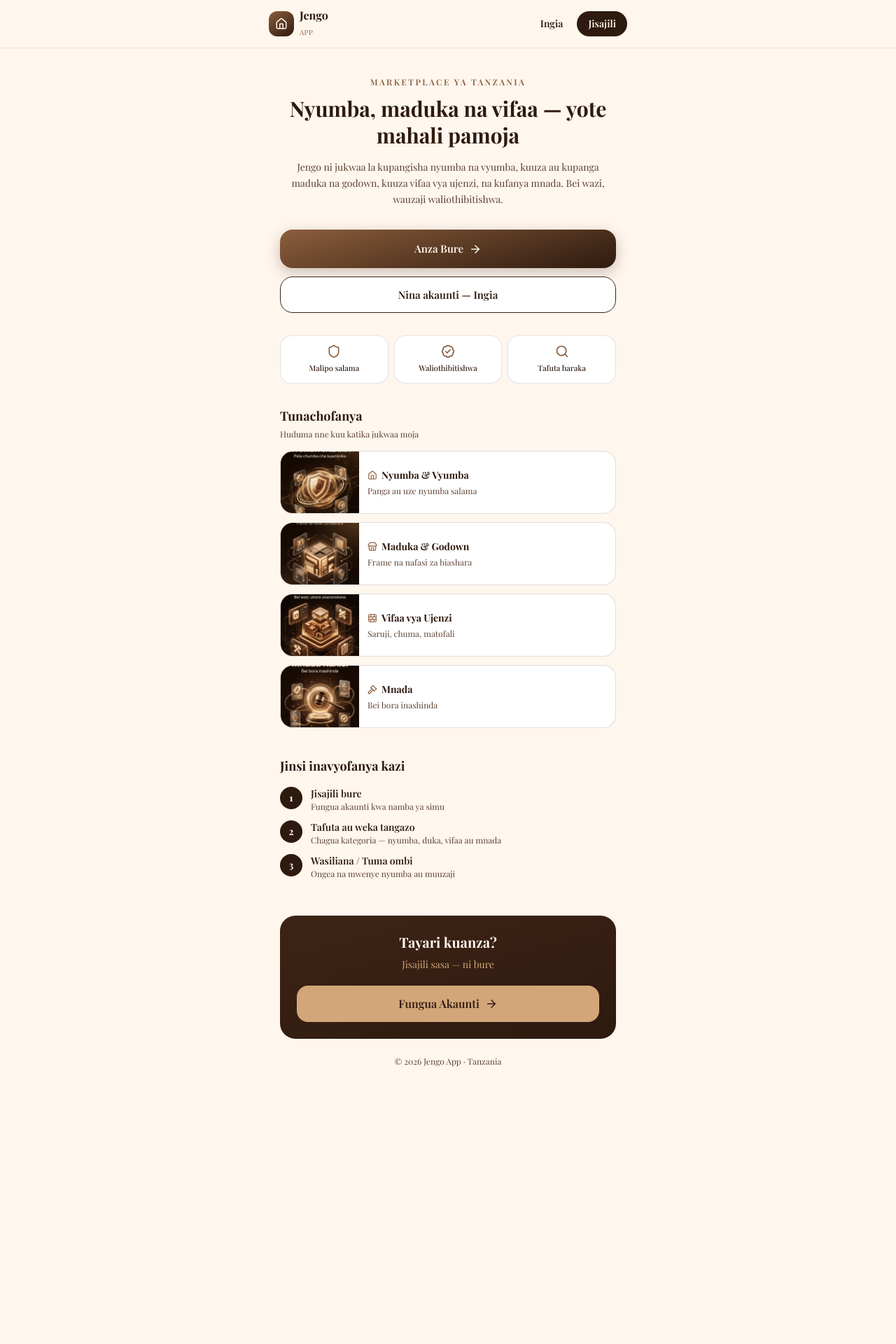
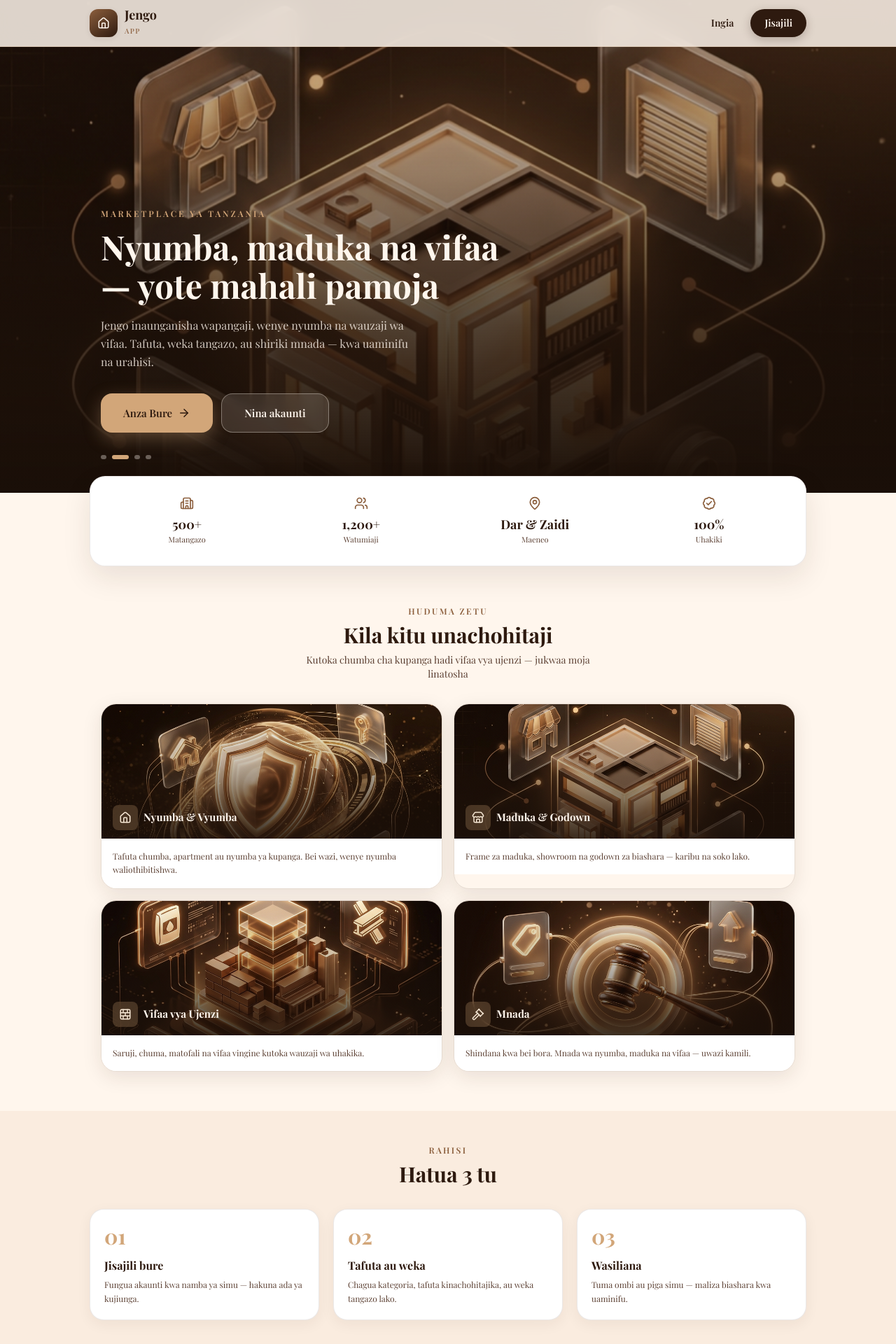
Before and after one commit to xrayssad/Jengo, a Next.js app in the folder frontend/: page / in a window 1280 px wide. Shown: the top 1920 px of the page at 70% size. Before the commit the page ends 1572 px from the top, so only its background shows below. Built offline with nearby package versions, Linux system fonts and the light colour scheme; a web font is replaced by a local one.

Commit message:
Premium landing page with hero slideshow, depth, transitions

```diff
--- a/frontend/src/app/page.tsx
+++ b/frontend/src/app/page.tsx
@@ -1,120 +1,365 @@
 "use client";
 
+import { useEffect, useState } from "react";
 import Link from "next/link";
 import Image from "next/image";
-import { Home, Store, BrickWall, Gavel, ArrowRight, Shield, BadgeCheck, Search } from "lucide-react";
+import {
+  Home, Store, BrickWall, Gavel, ArrowRight, Shield,
+  BadgeCheck, Search, MapPin, Users, Building2, ChevronRight
+} from "lucide-react";
 
-const features = [
-  { icon: Home, title: "Nyumba & Vyumba", desc: "Panga au uze nyumba salama", img: "/poster_nyumba_salama.png" },
-  { icon: Store, title: "Maduka & Godown", desc: "Frame na nafasi za biashara", img: "/poster_maduka_godown.png" },
-  { icon: BrickWall, title: "Vifaa vya Ujenzi", desc: "Saruji, chuma, matofali", img: "/poster_vifaa_ujenzi.png" },
-  { icon: Gavel, title: "Mnada", desc: "Bei bora inashinda", img: "/poster_mnada_rahisi.png" },
+const heroSlides = [
+  { img: "/poster_nyumba_salama.png", label: "Nyumba Salama" },
+  { img: "/poster_maduka_godown.png", label: "Maduka & Godown" },
+  { img: "/poster_vifaa_ujenzi.png", label: "Vifaa vya Ujenzi" },
+  { img: "/poster_mnada_rahisi.png", label: "Mnada Rahisi" },
+];
+
+const services = [
+  {
+    icon: Home,
+    title: "Nyumba & Vyumba",
+    desc: "Tafuta chumba, apartment au nyumba ya kupanga. Bei wazi, wenye nyumba waliothibitishwa.",
+    img: "/poster_nyumba_salama.png",
+    href: "/register",
+  },
+  {
+    icon: Store,
+    title: "Maduka & Godown",
+    desc: "Frame za maduka, showroom na godown za biashara — karibu na soko lako.",
+    img: "/poster_maduka_godown.png",
+    href: "/register",
+  },
+  {
+    icon: BrickWall,
+    title: "Vifaa vya Ujenzi",
+    desc: "Saruji, chuma, matofali na vifaa vingine kutoka wauzaji wa uhakika.",
+    img: "/poster_vifaa_ujenzi.png",
+    href: "/register",
+  },
+  {
+    icon: Gavel,
+    title: "Mnada",
+    desc: "Shindana kwa bei bora. Mnada wa nyumba, maduka na vifaa — uwazi kamili.",
+    img: "/poster_mnada_rahisi.png",
+    href: "/register",
+  },
+];
+
+const stats = [
+  { icon: Building2, value: "500+", label: "Matangazo" },
+  { icon: Users, value: "1,200+", label: "Watumiaji" },
+  { icon: MapPin, value: "Dar & Zaidi", label: "Maeneo" },
+  { icon: BadgeCheck, value: "100%", label: "Uhakiki" },
 ];
 
 export default function LandingPage() {
+  const [slide, setSlide] = useState(0);
+  const [mounted, setMounted] = useState(false);
+
+  useEffect(() => {
+    setMounted(true);
+    const t = setInterval(() => setSlide((s) => (s + 1) % heroSlides.length), 5000);
+    return () => clearInterval(t);
+  }, []);
+
   return (
-    <main className="min-h-screen" style={{ backgroundColor: "#FFF6ED" }}>
-      <header className="sticky top-0 z-30 px-4 py-3 glass" style={{ borderBottom: "1px solid rgba(210,166,121,0.3)" }}>
-        <div className="max-w-lg mx-auto flex items-center justify-between">
-          <div className="flex items-center gap-2">
-            <div className="w-9 h-9 rounded-xl flex items-center justify-center" style={{ background: "linear-gradient(145deg, #8B5E3C, #2E1A0F)" }}>
+    <main className="min-h-screen overflow-x-hidden" style={{ backgroundColor: "#FFF6ED" }}>
+      {/* ===== HEADER ===== */}
+      <header
+        className="fixed top-0 left-0 right-0 z-50 px-4 py-3 transition-all duration-300"
+        style={{
+          backgroundColor: "rgba(255,246,237,0.85)",
+          backdropFilter: "blur(16px)",
+          borderBottom: "1px solid rgba(210,166,121,0.25)",
+        }}
+      >
+        <div className="max-w-5xl mx-auto flex items-center justify-between">
+          <div className="flex items-center gap-2.5">
+            <div
+              className="w-10 h-10 rounded-xl flex items-center justify-center shadow-warm-sm"
+              style={{ background: "linear-gradient(145deg, #8B5E3C, #2E1A0F)" }}
+            >
               <Home size={18} color="#FFF6ED" strokeWidth={2} />
             </div>
             <div>
-              <span className="font-bold text-base block leading-tight" style={{ color: "#2E1A0F" }}>Jengo</span>
-              <span className="text-[10px] tracking-wider uppercase" style={{ color: "#8B5E3C" }}>App</span>
+              <span className="font-bold text-lg block leading-none" style={{ color: "#2E1A0F" }}>Jengo</span>
+              <span className="text-[10px] tracking-[0.15em] uppercase font-medium" style={{ color: "#8B5E3C" }}>App</span>
             </div>
           </div>
           <div className="flex items-center gap-2">
-            <Link href="/login" className="text-sm font-semibold px-3 py-2" style={{ color: "#2E1A0F" }}>Ingia</Link>
-            <Link href="/register" className="text-sm font-semibold px-4 py-2 rounded-full" style={{ backgroundColor: "#2E1A0F", color: "#FFF6ED" }}>Jisajili</Link>
+            <Link
+              href="/login"
+              className="text-sm font-semibold px-4 py-2 rounded-full transition-all duration-200 hover:opacity-80"
+              style={{ color: "#2E1A0F" }}
+            >
+              Ingia
+            </Link>
+            <Link
+              href="/register"
+              className="text-sm font-semibold px-5 py-2.5 rounded-full transition-all duration-200 hover:scale-[1.03] active:scale-[0.97]"
+              style={{ backgroundColor: "#2E1A0F", color: "#FFF6ED", boxShadow: "0 4px 14px rgba(46,26,15,0.25)" }}
+            >
+              Jisajili
+            </Link>
           </div>
         </div>
       </header>
 
-      <section className="px-4 pt-10 pb-8 max-w-lg mx-auto text-center">
-        <p className="text-xs font-semibold tracking-[0.2em] uppercase mb-3" style={{ color: "#8B5E3C" }}>Marketplace ya Tanzania</p>
-        <h1 className="text-3xl font-bold leading-tight mb-4" style={{ color: "#2E1A0F" }}>
+      {/* ===== HERO ===== */}
+      <section className="relative pt-20 pb-0 min-h-[88vh] flex flex-col justify-end overflow-hidden">
+        {/* Background slides */}
+        <div className="absolute inset-0">
+          {heroSlides.map((s, i) => (
+            <div
+              key={s.img}
+              className="absolute inset-0 transition-opacity duration-[1200ms] ease-out"
+              style={{ opacity: slide === i ? 1 : 0 }}
+            >
+              <Image
+                src={s.img}
+                alt={s.label}
+                fill
+                className="object-cover"
+                style={{
+                  transform: slide === i ? "scale(1.08)" : "scale(1)",
+                  transition: slide === i ? "transform 5s ease-out" : "none",
+                }}
+                priority={i === 0}
+              />
+            </div>
+          ))}
+          {/* Dark gradient overlay */}
+          <div
+            className="absolute inset-0"
+            style={{
+              background:
+                "linear-gradient(to top, #1A0F08 0%, rgba(26,15,8,0.75) 35%, rgba(26,15,8,0.35) 65%, rgba(46,26,15,0.2) 100%)",
+            }}
+          />
+        </div>
+
+        {/* Hero content */}
+        <div
+          className={`relative z-10 max-w-5xl mx-auto px-4 pb-12 w-full transition-all duration-700 ${
+            mounted ? "opacity-100 translate-y-0" : "opacity-0 translate-y-6"
+          }`}
+        >
+          <p
+            className="text-xs font-semibold tracking-[0.25em] uppercase mb-3"
+            style={{ color: "#D2A679" }}
+          >
+            Marketplace ya Tanzania
+          </p>
+          <h1
+            className="text-3xl sm:text-4xl md:text-5xl font-bold leading-[1.15] mb-4 max-w-xl"
+            style={{ color: "#FFF6ED" }}
+          >
             Nyumba, maduka na vifaa — yote mahali pamoja
           </h1>
-        <p className="text-sm leading-relaxed mb-8" style={{ color: "#5C4033" }}>
-          Jengo ni jukwaa la kupangisha nyumba na vyumba, kuuza au kupanga maduka na godown, kuuza vifaa vya ujenzi, na kufanya mnada. Bei wazi, wauzaji waliothibitishwa.
+          <p className="text-sm sm:text-base leading-relaxed mb-8 max-w-md" style={{ color: "rgba(255,246,237,0.8)" }}>
+            Jengo inaunganisha wapangaji, wenye nyumba na wauzaji wa vifaa. Tafuta, weka tangazo, au shiriki mnada — kwa uaminifu na urahisi.
           </p>
-        <div className="flex flex-col gap-3">
-          <Link href="/register" className="btn-primary inline-flex items-center justify-center gap-2 py-4 rounded-[18px] font-semibold text-[15px]">
+          <div className="flex flex-col sm:flex-row gap-3">
+            <Link
+              href="/register"
+              className="inline-flex items-center justify-center gap-2 py-4 px-8 rounded-[16px] font-semibold text-[15px] transition-all duration-200 hover:scale-[1.03] active:scale-[0.97]"
+              style={{ backgroundColor: "#D2A679", color: "#2E1A0F", boxShadow: "0 8px 24px rgba(210,166,121,0.35)" }}
+            >
               Anza Bure <ArrowRight size={18} />
             </Link>
-          <Link href="/login" className="inline-flex items-center justify-center py-3.5 rounded-[18px] font-semibold text-[15px]" style={{ backgroundColor: "white", color: "#2E1A0F", border: "1.5px solid #3D2415" }}>
-            Nina akaunti — Ingia
+            <Link
+              href="/login"
+              className="inline-flex items-center justify-center py-4 px-8 rounded-[16px] font-semibold text-[15px] transition-all duration-200"
+              style={{
+                backgroundColor: "rgba(255,246,237,0.12)",
+                color: "#FFF6ED",
+                border: "1.5px solid rgba(255,246,237,0.35)",
+                backdropFilter: "blur(8px)",
+              }}
+            >
+              Nina akaunti
             </Link>
+          </div>
+
+          {/* Slide dots */}
+          <div className="flex gap-2 mt-8">
+            {heroSlides.map((_, i) => (
+              <button
+                key={i}
+                onClick={() => setSlide(i)}
+                className="h-1.5 rounded-full transition-all duration-300"
+                style={{
+                  width: slide === i ? 24 : 8,
+                  backgroundColor: slide === i ? "#D2A679" : "rgba(255,246,237,0.35)",
+                }}
+              />
+            ))}
+          </div>
         </div>
       </section>
 
-      <section className="px-4 pb-8 max-w-lg mx-auto">
-        <div className="grid grid-cols-3 gap-2">
-          {[
-            { icon: Shield, label: "Malipo salama" },
-            { icon: BadgeCheck, label: "Waliothibitishwa" },
-            { icon: Search, label: "Tafuta haraka" },
-          ].map((t) => (
-            <div key={t.label} className="rounded-2xl py-3 px-2 text-center" style={{ backgroundColor: "white", border: "1px solid rgba(61,36,21,0.12)" }}>
-              <t.icon size={20} color="#8B5E3C" className="mx-auto mb-1.5" />
-              <p className="text-[11px] font-medium" style={{ color: "#2E1A0F" }}>{t.label}</p>
+      {/* ===== STATS ===== */}
+      <section className="relative z-10 -mt-6 px-4">
+        <div
+          className="max-w-5xl mx-auto grid grid-cols-2 sm:grid-cols-4 gap-3 rounded-[22px] p-4 sm:p-5"
+          style={{
+            backgroundColor: "white",
+            border: "1px solid rgba(61,36,21,0.1)",
+            boxShadow: "0 16px 40px rgba(46,26,15,0.1)",
+          }}
+        >
+          {stats.map((s) => (
+            <div key={s.label} className="text-center py-2">
+              <s.icon size={20} color="#8B5E3C" className="mx-auto mb-1.5" />
+              <p className="text-lg font-bold" style={{ color: "#2E1A0F" }}>{s.value}</p>
+              <p className="text-[11px]" style={{ color: "#5C4033" }}>{s.label}</p>
             </div>
           ))}
         </div>
       </section>
 
-      <section className="px-4 pb-10 max-w-lg mx-auto">
-        <h2 className="text-lg font-bold mb-1" style={{ color: "#2E1A0F" }}>Tunachofanya</h2>
-        <p className="text-xs mb-4" style={{ color: "#5C4033" }}>Huduma nne kuu katika jukwaa moja</p>
-        <div className="space-y-3">
-          {features.map((f) => {
-            const Icon = f.icon;
+      {/* ===== SERVICES ===== */}
+      <section className="px-4 py-14 max-w-5xl mx-auto">
+        <div className="text-center mb-8">
+          <p className="text-xs font-semibold tracking-[0.2em] uppercase mb-2" style={{ color: "#8B5E3C" }}>
+            Huduma zetu
+          </p>
+          <h2 className="text-2xl sm:text-3xl font-bold" style={{ color: "#2E1A0F" }}>
+            Kila kitu unachohitaji
+          </h2>
+          <p className="text-sm mt-2 max-w-md mx-auto" style={{ color: "#5C4033" }}>
+            Kutoka chumba cha kupanga hadi vifaa vya ujenzi — jukwaa moja linatosha
+          </p>
+        </div>
+
+        <div className="grid sm:grid-cols-2 gap-4">
+          {services.map((svc, idx) => {
+            const Icon = svc.icon;
             return (
-              <div key={f.title} className="flex gap-3 rounded-[18px] overflow-hidden" style={{ backgroundColor: "white", border: "1px solid rgba(61,36,21,0.15)" }}>
-                <div className="relative w-28 shrink-0 min-h-[88px]">
-                  <Image src={f.img} alt={f.title} fill className="object-cover" />
+              <Link
+                key={svc.title}
+                href={svc.href}
+                className="group relative rounded-[22px] overflow-hidden transition-all duration-300 hover:-translate-y-1.5"
+                style={{
+                  boxShadow: "0 8px 28px rgba(46,26,15,0.1)",
+                  border: "1px solid rgba(61,36,21,0.12)",
+                }}
+              >
+                <div className="relative h-44 sm:h-48 overflow-hidden">
+                  <Image
+                    src={svc.img}
+                    alt={svc.title}
+                    fill
+                    className="object-cover transition-transform duration-500 group-hover:scale-110"
+                  />
+                  <div
+                    className="absolute inset-0"
+                    style={{
+                      background: "linear-gradient(to top, rgba(26,15,8,0.85) 0%, rgba(26,15,8,0.2) 60%, transparent 100%)",
+                    }}
+                  />
+                  <div className="absolute bottom-3 left-4 right-4 flex items-center justify-between">
+                    <div className="flex items-center gap-2">
+                      <div
+                        className="w-9 h-9 rounded-lg flex items-center justify-center"
+                        style={{ background: "rgba(210,166,121,0.25)", backdropFilter: "blur(8px)" }}
+                      >
+                        <Icon size={18} color="#F5E6D3" />
                       </div>
-                <div className="flex-1 py-3 pr-3 flex flex-col justify-center">
-                  <div className="flex items-center gap-1.5 mb-1">
-                    <Icon size={14} color="#8B5E3C" />
-                    <h3 className="font-bold text-sm" style={{ color: "#2E1A0F" }}>{f.title}</h3>
+                      <h3 className="font-bold text-[15px]" style={{ color: "#FFF6ED" }}>{svc.title}</h3>
                     </div>
-                  <p className="text-xs" style={{ color: "#5C4033" }}>{f.desc}</p>
+                    <ChevronRight size={18} color="#D2A679" className="opacity-0 group-hover:opacity-100 transition-opacity duration-200" />
                   </div>
                 </div>
+                <div className="p-4" style={{ backgroundColor: "white" }}>
+                  <p className="text-xs leading-relaxed" style={{ color: "#5C4033" }}>{svc.desc}</p>
+                </div>
+              </Link>
             );
           })}
         </div>
       </section>
 
-      <section className="px-4 pb-10 max-w-lg mx-auto">
-        <h2 className="text-lg font-bold mb-4" style={{ color: "#2E1A0F" }}>Jinsi inavyofanya kazi</h2>
+      {/* ===== HOW IT WORKS ===== */}
+      <section className="px-4 py-12" style={{ backgroundColor: "rgba(210,166,121,0.12)" }}>
+        <div className="max-w-5xl mx-auto">
+          <div className="text-center mb-8">
+            <p className="text-xs font-semibold tracking-[0.2em] uppercase mb-2" style={{ color: "#8B5E3C" }}>Rahisi</p>
+            <h2 className="text-2xl sm:text-3xl font-bold" style={{ color: "#2E1A0F" }}>Hatua 3 tu</h2>
+          </div>
+          <div className="grid sm:grid-cols-3 gap-5">
             {[
-          { n: "1", t: "Jisajili bure", d: "Fungua akaunti kwa namba ya simu" },
-          { n: "2", t: "Tafuta au weka tangazo", d: "Chagua kategoria — nyumba, duka, vifaa au mnada" },
-          { n: "3", t: "Wasiliana / Tuma ombi", d: "Ongea na mwenye nyumba au muuzaji" },
-        ].map((s) => (
-          <div key={s.n} className="flex gap-3 items-start mb-3">
-            <div className="w-8 h-8 rounded-full flex items-center justify-center shrink-0 text-sm font-bold" style={{ backgroundColor: "#2E1A0F", color: "#FFF6ED" }}>{s.n}</div>
-            <div>
-              <p className="font-semibold text-sm" style={{ color: "#2E1A0F" }}>{s.t}</p>
-              <p className="text-xs" style={{ color: "#5C4033" }}>{s.d}</p>
+              { n: "01", t: "Jisajili bure", d: "Fungua akaunti kwa namba ya simu — hakuna ada ya kujiunga." },
+              { n: "02", t: "Tafuta au weka", d: "Chagua kategoria, tafuta kinachohitajika, au weka tangazo lako." },
+              { n: "03", t: "Wasiliana", d: "Tuma ombi au piga simu — maliza biashara kwa uaminifu." },
+            ].map((step) => (
+              <div
+                key={step.n}
+                className="rounded-[20px] p-5 transition-all duration-300 hover:-translate-y-1"
+                style={{
+                  backgroundColor: "white",
+                  border: "1px solid rgba(61,36,21,0.1)",
+                  boxShadow: "0 6px 20px rgba(46,26,15,0.06)",
+                }}
+              >
+                <span className="text-3xl font-bold block mb-3" style={{ color: "#D2A679" }}>{step.n}</span>
+                <h3 className="font-bold text-base mb-1.5" style={{ color: "#2E1A0F" }}>{step.t}</h3>
+                <p className="text-xs leading-relaxed" style={{ color: "#5C4033" }}>{step.d}</p>
+              </div>
+            ))}
           </div>
         </div>
-        ))}
       </section>
 
-      <section className="px-4 pb-12 max-w-lg mx-auto">
-        <div className="rounded-[22px] p-6 text-center" style={{ background: "linear-gradient(165deg, #3D2415, #2E1A0F)" }}>
-          <h2 className="text-xl font-bold mb-2" style={{ color: "#FFF6ED" }}>Tayari kuanza?</h2>
-          <p className="text-sm mb-5" style={{ color: "#D2A679" }}>Jisajili sasa — ni bure</p>
-          <Link href="/register" className="inline-flex items-center justify-center gap-2 w-full py-3.5 rounded-[16px] font-semibold" style={{ backgroundColor: "#D2A679", color: "#2E1A0F" }}>
-            Fungua Akaunti <ArrowRight size={18} />
+      {/* ===== TRUST ===== */}
+      <section className="px-4 py-12 max-w-5xl mx-auto">
+        <div
+          className="rounded-[24px] p-6 sm:p-8 flex flex-col sm:flex-row items-center gap-6"
+          style={{
+            background: "linear-gradient(145deg, #3D2415 0%, #2E1A0F 60%, #1A0F08 100%)",
+            boxShadow: "0 16px 40px rgba(46,26,15,0.3)",
+          }}
+        >
+          <div className="flex-1 text-center sm:text-left">
+            <div className="flex items-center justify-center sm:justify-start gap-2 mb-3">
+              <Shield size={22} color="#D2A679" />
+              <span className="text-xs font-semibold tracking-wider uppercase" style={{ color: "#D2A679" }}>Uaminifu kwanza</span>
+            </div>
+            <h2 className="text-xl sm:text-2xl font-bold mb-2" style={{ color: "#FFF6ED" }}>
+              Wauzaji waliothibitishwa, bei wazi
+            </h2>
+            <p className="text-sm leading-relaxed" style={{ color: "rgba(255,246,237,0.7)" }}>
+              Kila mwenye nyumba na tangazo hufanyiwa ukaguzi. Hakuna ada za siri. Unajua unacholipa kabla ya kuendelea.
+            </p>
+          </div>
+          <Link
+            href="/register"
+            className="shrink-0 inline-flex items-center gap-2 py-3.5 px-7 rounded-[14px] font-semibold text-sm transition-all duration-200 hover:scale-[1.03]"
+            style={{ backgroundColor: "#D2A679", color: "#2E1A0F" }}
+          >
+            Anza sasa <ArrowRight size={16} />
           </Link>
         </div>
-        <p className="text-center text-xs mt-6" style={{ color: "#5C4033" }}>© 2026 Jengo App · Tanzania</p>
+      </section>
+
+      {/* ===== FINAL CTA ===== */}
+      <section className="px-4 pb-16 max-w-lg mx-auto text-center">
+        <h2 className="text-2xl font-bold mb-2" style={{ color: "#2E1A0F" }}>Tayari kuanza?</h2>
+        <p className="text-sm mb-6" style={{ color: "#5C4033" }}>
+          Jisajili bure — tafuta nyumba, duka au vifaa ndani ya dakika chache
+        </p>
+        <Link
+          href="/register"
+          className="btn-primary pulse-cta inline-flex items-center justify-center gap-2 w-full py-4 rounded-[18px] font-semibold text-[15px]"
+        >
+          Fungua Akaunti Bure <ArrowRight size={18} />
+        </Link>
+        <p className="text-sm mt-4" style={{ color: "#5C4033" }}>
+          Una akaunti?{" "}
+          <Link href="/login" className="font-bold" style={{ color: "#8B5E3C" }}>Ingia</Link>
+        </p>
+        <p className="text-xs mt-8" style={{ color: "#8B5E3C" }}>© 2026 Jengo App · Tanzania</p>
       </section>
     </main>
   );
```
Lines whose indentation alone changed are shown as unchanged.
